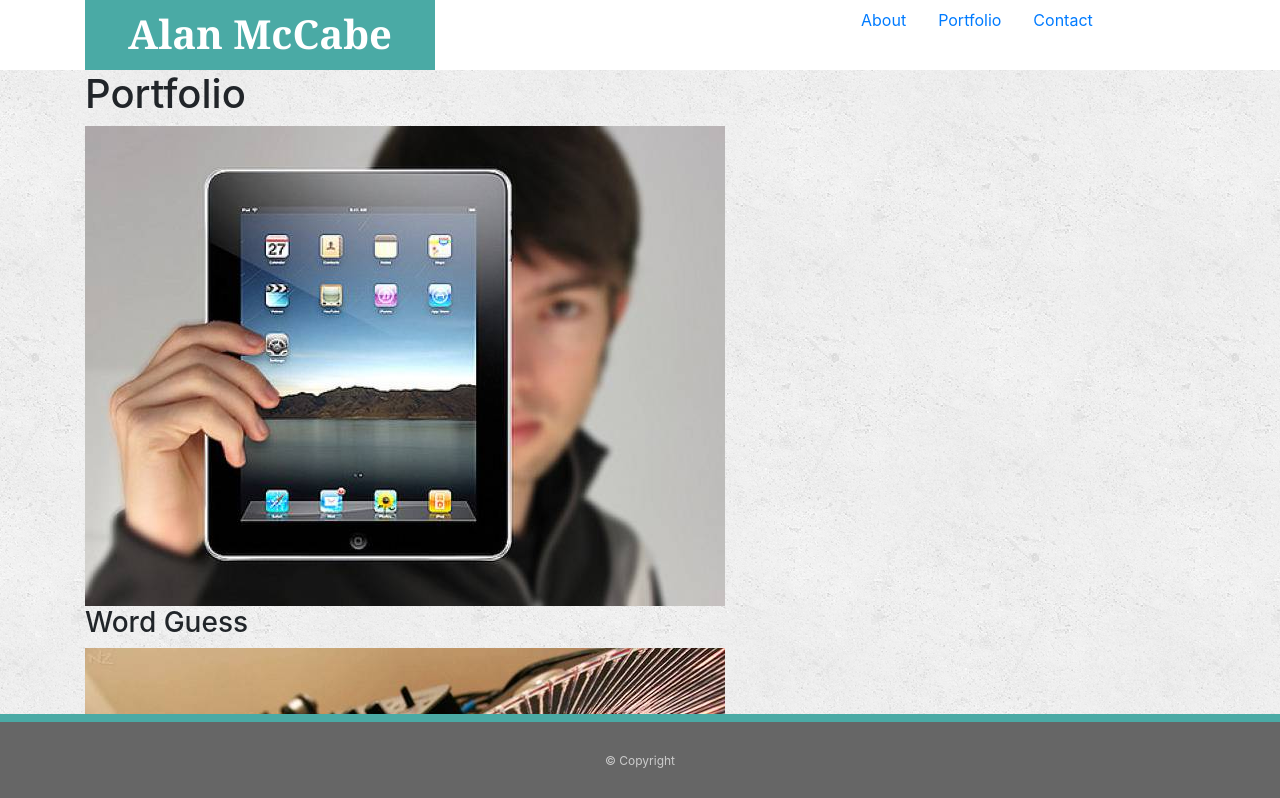
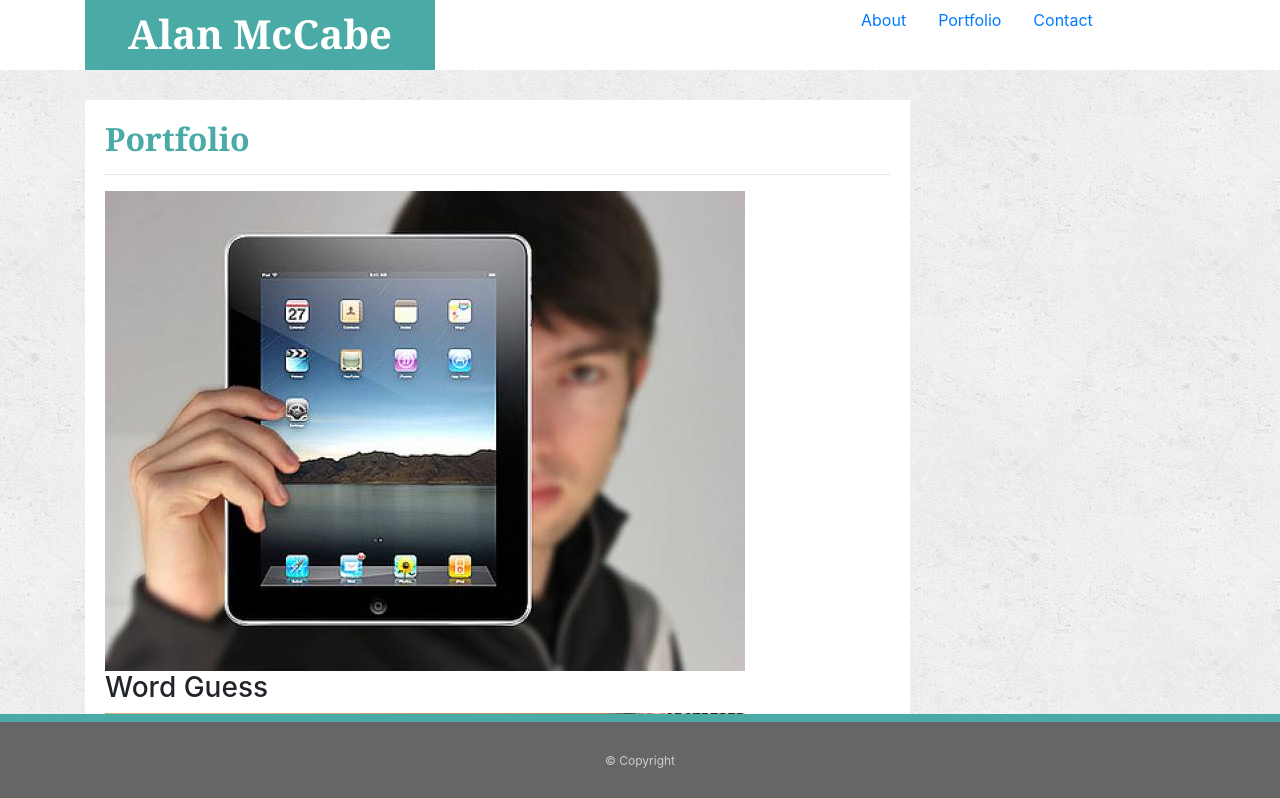
Before and after one commit to 200013546/Bootstrap-Portfolio, a plain HTML site: page portfolio.html in a window 1280 px wide. Shown: the top 798 px of the page. Drawn offline with nearby package versions, Linux system fonts and the light colour scheme.

Commit message:
another updated version

```diff
--- a/portfolio.html
+++ b/portfolio.html
@@ -43,10 +43,12 @@
           </div>
           </div>
 
-  <main class="container">
-    <section class="main-section">
-      <h1>Portfolio</h1>
-
+          <div class="container">
+              <div class="row">
+                <div class="col-md-9">
+                  <div class="jumbotron-add">
+                  <h2 class="about">Portfolio</h2>
+                  <hr>
                   <div class="work">
                     <img src="assets/images/technics-q-c-640-480-1.jpg" alt="Word Guess">
 
@@ -73,11 +75,9 @@
                     <h3>Rock Paper Scissors</h3>
                   </div>
 
-    </section>
-  </main>
-  <div class="push"></div>
                 </div>
-
+              </div>
+            </div>
   <footer>
     <div class="container">
       &copy; Copyright
```
Also changed, not shown: contact.html (+1 -1 lines). Lines whose indentation alone changed are shown as unchanged.
